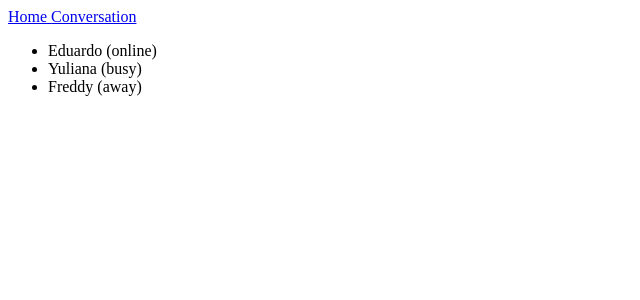
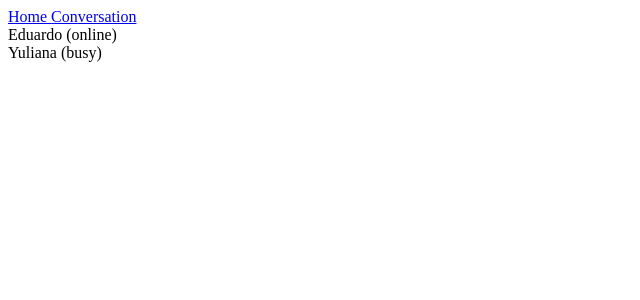
Before and after one commit to EduardoIbarra/msn_platzi_pre, an Angular app: page / in a window 1280 px wide. Shown: the top 300 px of the page, without its empty margins (0-640 px from the left). Built offline with nearby package versions, Linux system fonts and the light colour scheme.

Commit message:
Added ngif

```diff
--- a/src/app/home/home.component.html
+++ b/src/app/home/home.component.html
@@ -1,5 +1,5 @@
-<ul>
-  <li *ngFor="let user of users">
+<ng-container *ngFor="let user of users">
+  <div *ngIf="user.friend">
     {{user.nick}} ({{user.status}})
-  </li>
-</ul>
+  </div>
+</ng-container>
```
